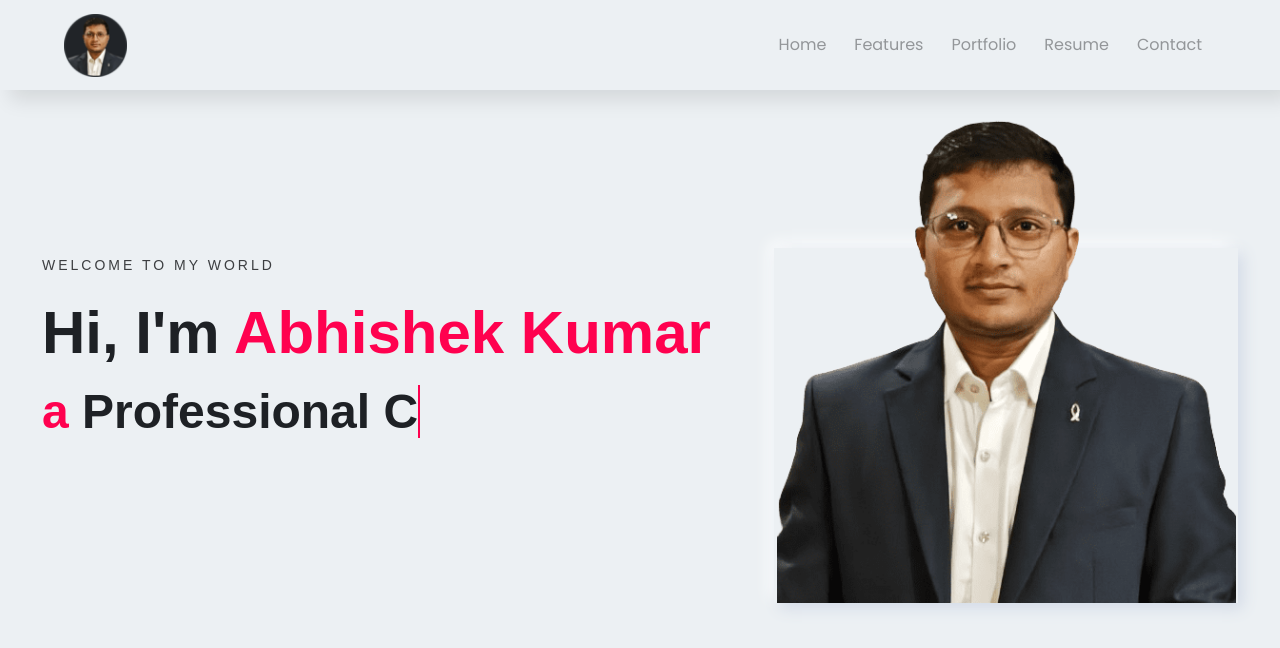
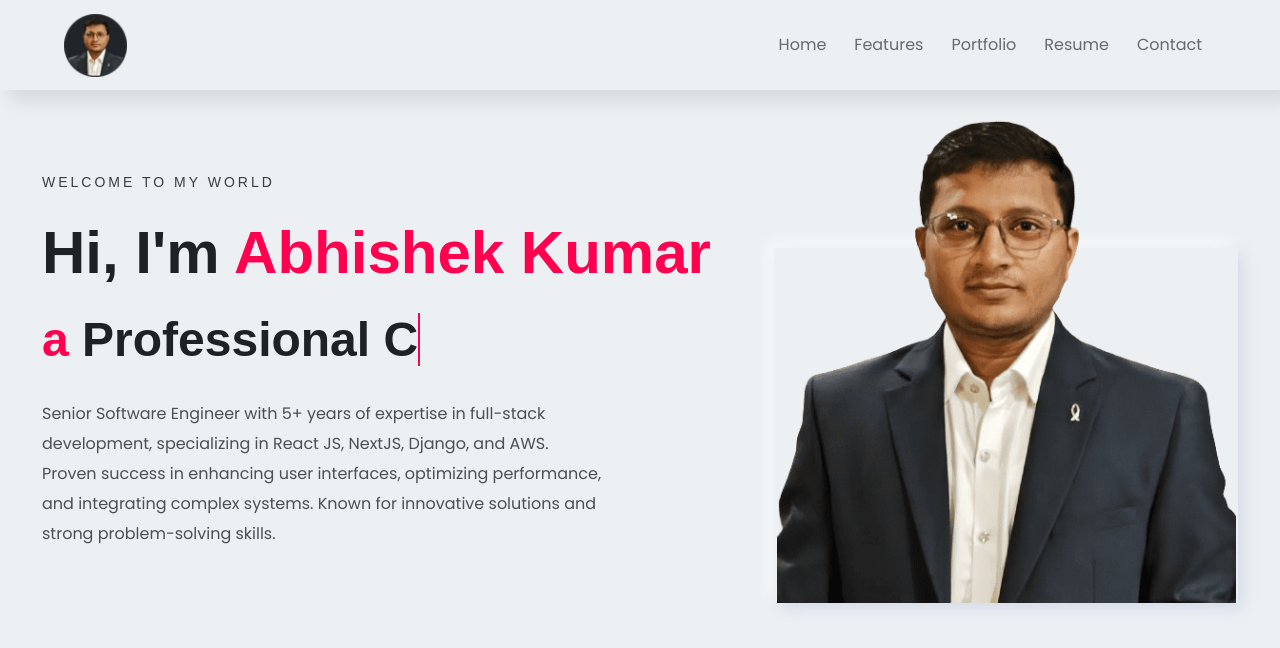
Before and after one commit to Abhishekumar93/my-portfolio, a Next.js app: page / in a window 1280 px wide. Shown: the top 648 px of the page. Built offline with nearby package versions, Linux system fonts and the light colour scheme.

Commit message:
add home section

```diff
--- a/src/components/header/index.tsx
+++ b/src/components/header/index.tsx
@@ -79,12 +79,16 @@ export default function HeaderComponent() {
                 onClick={() => setShowNavDrawer(!showNavDrawer)}
               />
             )}
-        {showNavMenu === null ? null : showNavMenu && <NavMenu />}
+        {showNavMenu === null
+          ? null
+          : showNavMenu && (
+              <NavMenu handleShowNavDrawer={() => setShowNavDrawer(false)} />
+            )}
       </div>
       <div
         className={`fixed left-0 ease-in-out duration-300 w-full z-[100] bg-black/[0.8] top-0 h-screen ${showNavDrawer ? "translate-x-0" : "-translate-x-full"}`}
       >
-        <div className="w-3/4 light_gradient_bg dark:bg-[#191b1e] shadow-[0_0_10px_0_rgba(0,0,0,0.7)] h-full px-10 py-6">
+        <div className="w-3/4 light_gradient_bg dark:dark_bg shadow-[0_0_10px_0_rgba(0,0,0,0.7)] h-full px-10 py-6">
           <div className="flex items-center justify-between">
             <Image
               src={"/profile_img.png"}
@@ -92,12 +96,7 @@ export default function HeaderComponent() {
               width={65}
               height={65}
             />
-            <div
-              className="p-[0.75rem] rounded-[50%]"
-              style={{
-                background: "linear-gradient(145deg, #1e2024, #23272b)",
-              }}
-            >
+            <div className="p-[0.75rem] rounded-[50%] light_gradient_bg dark:dark_gradient_bg">
               <Image
                 src={"/close.svg"}
                 alt="close"
@@ -107,7 +106,7 @@ export default function HeaderComponent() {
               />
             </div>
           </div>
-          <NavMenu />
+          <NavMenu handleShowNavDrawer={(value) => setShowNavDrawer(value)} />
         </div>
       </div>
     </>
--- a/src/components/home/index.tsx
+++ b/src/components/home/index.tsx
@@ -5,26 +5,37 @@ import AbhishekImage from "../../../public/abhishek.png";
 
 export default function HomeComponent() {
   return (
-    <div className="grid grid-cols-12 items-center">
-      <div className="col-span-12 xl:col-span-7 order-2 xl:order-1 xl:px-[1.875rem]">
-        <p className="font-montserrat font-medium text-sm tracking-[3px] mb-5">
+    <div id="home" className="grid grid-cols-12 items-center">
+      <div className="col-span-12 xl:col-span-7 order-2 xl:order-1 xl:px-[1.875rem] px-4 mt-12 md:mt-0">
+        <p className="font-montserrat font-medium text-base xl:text-sm tracking-[3px] mb-5">
           WELCOME TO MY WORLD
         </p>
-        <h1 className="font-montserrat text-dark dark:text-white font-bold text-6xl leading-[75px] mb-[1.375rem]">
+        <h1 className="font-montserrat text-dark dark:text-white font-bold text-[2.5rem] md:text-[3rem] xl:text-[3.75rem] leading-snug mb-[1.375rem]">
           Hi, I&apos;m <span className="text-red_primary">Abhishek Kumar</span>
           <br />
-          <span className="font-semibold text-red_primary text-5xl">
+          <span className="font-semibold text-red_primary text-4xl md:text-[2.5rem] xl:text-5xl">
             a{" "}
             <span className="text-dark dark:text-white whitespace-nowrap relative overflow-hidden">
               <AnimatedText />
             </span>
           </span>
         </h1>
+        <p className="text-light_dark opacity-90 xl:pr-[16%] leading-[30px]">
+          Senior Software Engineer with 5+ years of expertise in full-stack
+          development, specializing in React JS, NextJS, Django, and AWS. Proven
+          success in enhancing user interfaces, optimizing performance, and
+          integrating complex systems. Known for innovative solutions and strong
+          problem-solving skills.
+        </p>
       </div>
-      <div className="col-span-12 xl:col-span-5 order-1: xl:order-2 xl:px-[1.875rem]">
+      <div className="col-span-12 xl:col-span-5 order-1: xl:order-2 xl:px-[1.875rem] px-4">
         <div className="relative before:absolute before:-z-[1] before:w-full before:h-[calc(100%-130px)] before:content-[''] before:left-2/4 before:bottom-0 before:-translate-x-1/2 dark:before:bg-gradient_dark before:bg-gradient_light dark:before:shadow-s_dark before:shadow-s_light rounded-md">
           <div className="max-w-[99%] mx-auto h-auto">
-            <Image src={AbhishekImage} alt="abhishek" />
+            <Image
+              src={AbhishekImage}
+              alt="abhishek"
+              className="block mx-auto"
+            />
           </div>
         </div>
       </div>
--- a/src/components/nav/index.tsx
+++ b/src/components/nav/index.tsx
@@ -1,30 +1,46 @@
+import { MouseEvent } from "react";
+import $ from "jquery";
 import urlHashChecker from "@/utils/urlHashChecker";
-import Link from "next/link";
 
 interface INavMenuItem {
   key: string;
   value: string;
-  url: string;
 }
 
-export default function NavMenu() {
+interface INavMenu {
+  // eslint-disable-next-line no-unused-vars
+  handleShowNavDrawer: (val: boolean) => void;
+}
+
+export default function NavMenu({ handleShowNavDrawer }: INavMenu) {
   const NAV_MENU: INavMenuItem[] = [
-    { key: "home", value: "Home", url: "/#home" },
-    { key: "features", value: "Features", url: "/#features" },
-    { key: "portfolio", value: "Portfolio", url: "/#portfolio" },
-    { key: "resume", value: "Resume", url: "/#resume" },
-    { key: "contact", value: "Contact", url: "/#contact" },
+    { key: "home", value: "Home" },
+    { key: "features", value: "Features" },
+    { key: "portfolio", value: "Portfolio" },
+    { key: "resume", value: "Resume" },
+    { key: "contact", value: "Contact" },
   ];
+
+  const handleDivClick = (e: MouseEvent<HTMLDivElement>, hash: string) => {
+    const hashDivElement = $(`#${hash}`);
+
+    if (Object.values(hashDivElement).length > 0) {
+      location.hash = `#${hash}`;
+      handleShowNavDrawer(false);
+      const hashDiv = hashDivElement[0];
+      hashDiv.scrollIntoView({ behavior: "smooth", block: "center" });
+    }
+  };
 
   const displayNavMenuItem = () => {
     return NAV_MENU.map((navItem) => (
-      <Link
+      <div
         key={navItem.key}
-        href={navItem.url}
-        className={`my-2 md:my-[0.625rem] md:mx-[0.875rem] ${navItem.url === `/${urlHashChecker()}` ? "opacity-100" : "opacity-[0.5]"} hover:opacity-100`}
+        className={`cursor-pointer my-2 md:my-[0.625rem] md:mx-[0.875rem] ${navItem.key === `#${urlHashChecker()}` ? "opacity-100" : "opacity-[0.75]"} hover:opacity-100`}
+        onClick={(e) => handleDivClick(e, navItem.key)}
       >
         {navItem.value}
-      </Link>
+      </div>
     ));
   };
   return (
--- a/src/styles/globals.css
+++ b/src/styles/globals.css
@@ -21,6 +21,7 @@
 body {
   color: rgb(var(--foreground-rgb));
   background: rgb(var(--background-rgb));
+  scroll-behavior: smooth;
 }
 
 @layer utilities {
@@ -39,4 +40,12 @@ body {
   .light_gradient_bg {
     background: linear-gradient(145deg, #e2e8ec, #ffffff);
   }
+
+  .dark_gradient_bg {
+    background: linear-gradient(145deg, #1e2024, #23272b);
+  }
+
+  .dark_bg {
+    background: #191b1e;
+  }
 }
--- a/tailwind.config.ts
+++ b/tailwind.config.ts
@@ -16,6 +16,7 @@ const config: Config = {
       colors: {
         light: "#878e99",
         dark: "#1e2125",
+        light_dark: "#3c3e41",
         gradient_red: "linear-gradient(145deg, #ff014f, #d11414)",
         gradient_dark: "linear-gradient(145deg, #1e2024, #23272b)",
         gradient_light: "linear-gradient(145deg, #e2e8ec, #ffffff)",
```
